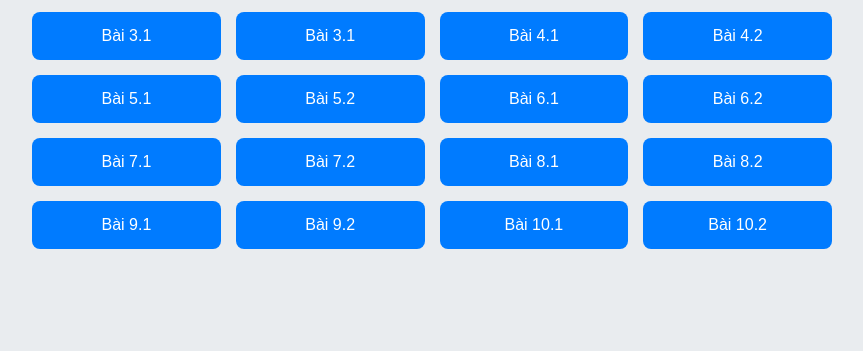
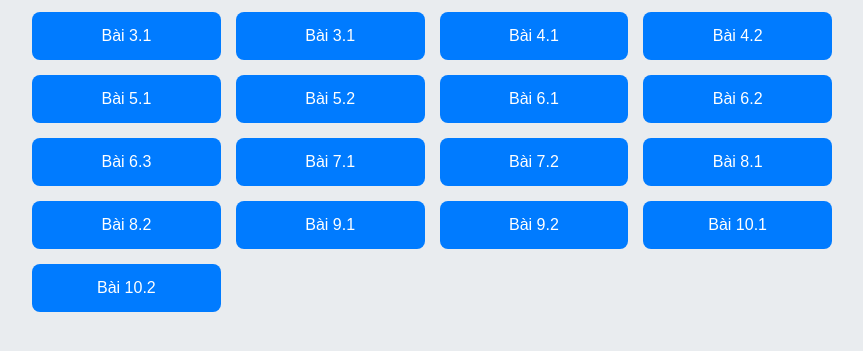
Before and after one commit to huyen549301-ship-it/tieng-trung-di-lam, a plain HTML site: page index.html in a window 1280 px wide. Shown: the part 165-516 px from the top of the page, without its empty margins (208-1071 px from the left). Drawn offline with Linux system fonts and the light colour scheme.

Commit message:
Update index.html

```diff
--- a/index.html
+++ b/index.html
@@ -22,6 +22,7 @@
             <button onclick="startLesson(5.2)">Bài 5.2</button>
             <button onclick="startLesson(6.1)">Bài 6.1</button>
             <button onclick="startLesson(6.2)">Bài 6.2</button>
+            <button onclick="startLesson(6.3)">Bài 6.3</button>
             <button onclick="startLesson(7.1)">Bài 7.1</button>
             <button onclick="startLesson(7.2)">Bài 7.2</button>
             <button onclick="startLesson(8.1)">Bài 8.1</button>
```
